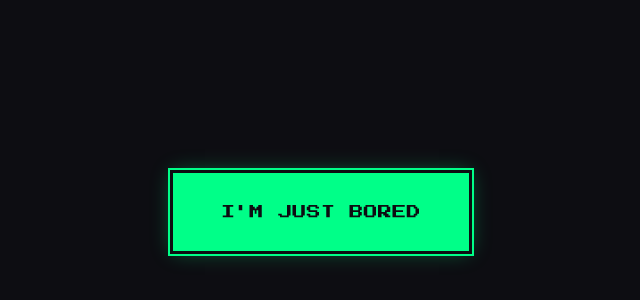
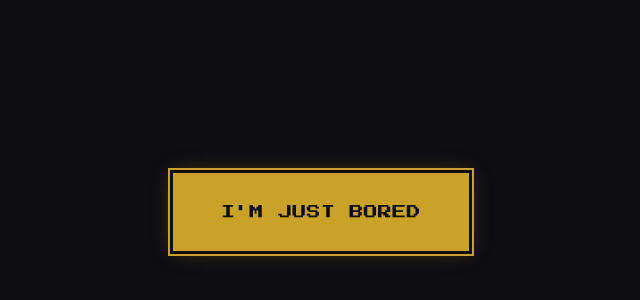
Before and after one commit to florian-wahl/I-m-just-bored, a React (Vite) app: page / in a window 1280 px wide. Shown: the part 188-488 px from the top of the page, without its empty margins (319-959 px from the left). Built offline with nearby package versions, Linux system fonts and the light colour scheme.

Commit message:
Yellow accent color

```diff
--- a/src/index.css
+++ b/src/index.css
@@ -3,12 +3,12 @@
   --arcade-bg: #0d0d12;
   --arcade-surface: #16161d;
   --arcade-border: #2a2a35;
-  --arcade-glow: #00ff88;
-  --arcade-glow-dim: rgba(0, 255, 136, 0.4);
+  --arcade-glow: #c9a227;
+  --arcade-glow-dim: rgba(201, 162, 39, 0.4);
   --arcade-text: #e0e0e0;
   --arcade-text-dim: #888;
-  --arcade-accent: #ff00aa;
-  --arcade-accent-dim: rgba(255, 0, 170, 0.5);
+  --arcade-accent: #c9a227;
+  --arcade-accent-dim: rgba(201, 162, 39, 0.5);
   font-family: "Press Start 2P", "Courier New", monospace;
   line-height: 1.6;
   font-weight: 400;
```
